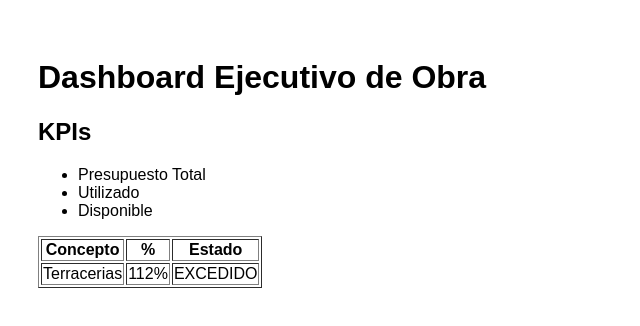
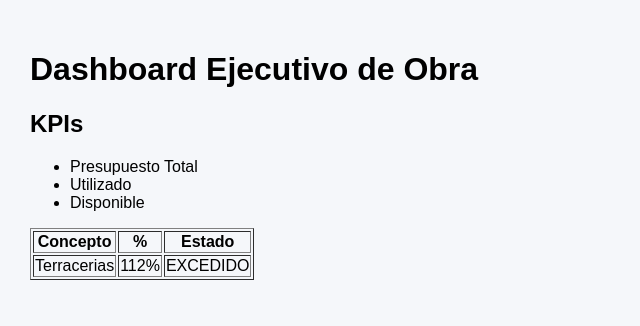
Before and after one commit to rodrigosyonet-commits/obra-dashboard, a Next.js app: page / in a window 1280 px wide. Shown: the top 326 px of the page, without its empty margins (0-640 px from the left). Built offline with nearby package versions, Linux system fonts and the light colour scheme.

Commit message:
Create RootLayout component for dashboard layout
Add RootLayout component with metadata for the dashboard.

```diff
--- /dev/null
+++ b/app/layout.tsx
@@ -0,0 +1,28 @@
+import type { Metadata } from "next";
+
+export const metadata: Metadata = {
+  title: "Dashboard Ejecutivo de Obras",
+  description: "Control presupuestal de obra con SiNube",
+};
+
+export default function RootLayout({
+  children,
+}: {
+  children: React.ReactNode;
+}) {
+  return (
+    <html lang="es">
+      <body
+        style={{
+          margin: 0,
+          padding: 0,
+          fontFamily:
+            "Inter, Segoe UI, Roboto, Helvetica Neue, Arial, sans-serif",
+          backgroundColor: "#f5f7fa",
+        }}
+      >
+        {children}
+      </body>
+    </html>
+  );
+}
```
